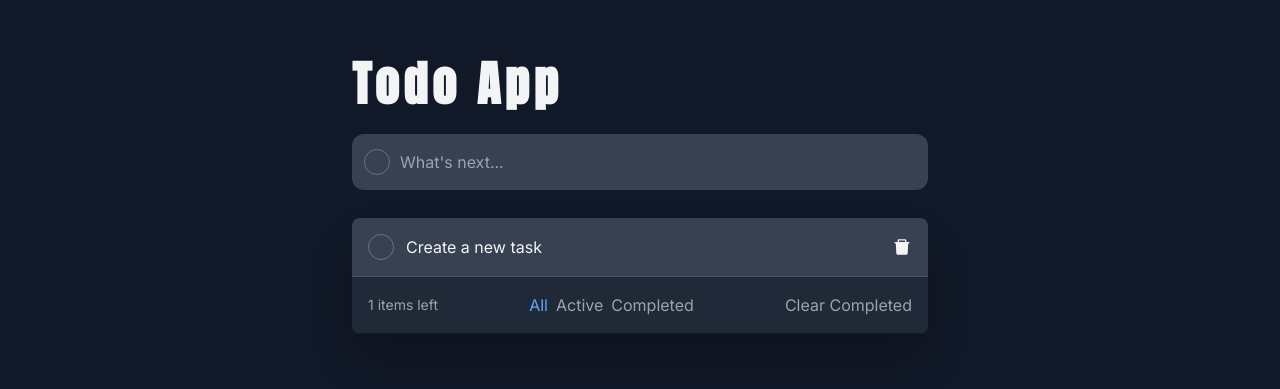
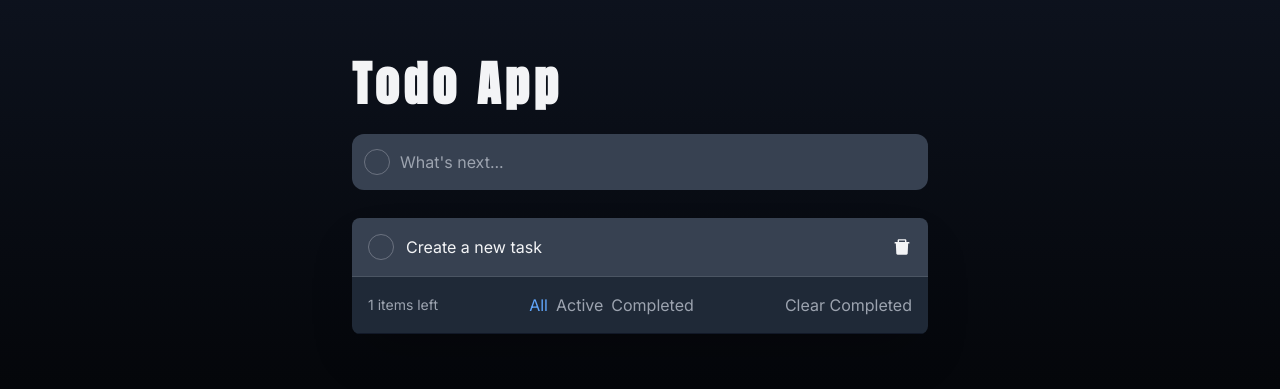
Before and after one commit to simon0820s/ReactTodos, a React (Create React App) app: page / in a window 1280 px wide. Shown: the part 203-592 px from the top of the page. Built offline with nearby package versions, Linux system fonts and the light colour scheme.

Commit message:
change/background-color

```diff
--- a/src/App.js
+++ b/src/App.js
@@ -100,7 +100,7 @@ function App() {
   },[activeFilter, todos]);
 
   return (
-    <div className='bg-gray-900 backdrop-blur-3xl backdrop:filter min-h-screen font-inter h-full text-gray-100 flex items-center justify-center py-20 px-5'>
+    <div className='bg-gradient-to-b from-gray-900 to-black min-h-screen font-inter h-full text-gray-100 flex items-center justify-center py-20 px-5'>
       <div className='container flex flex-col max-w-xl'>
         <Title />
         <TodoInput addTodo={addTodo} />
```
Also changed, not shown: src/parabolic-triangle.svg (added).
